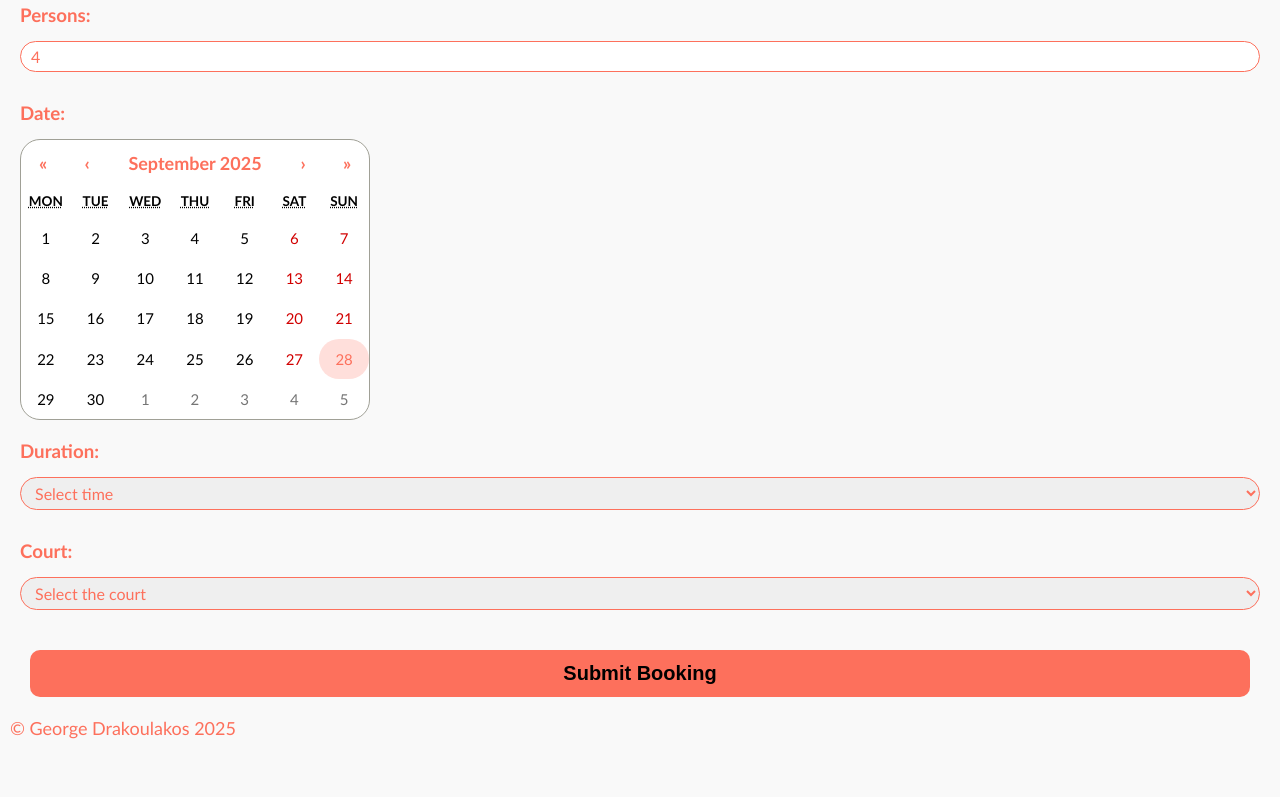
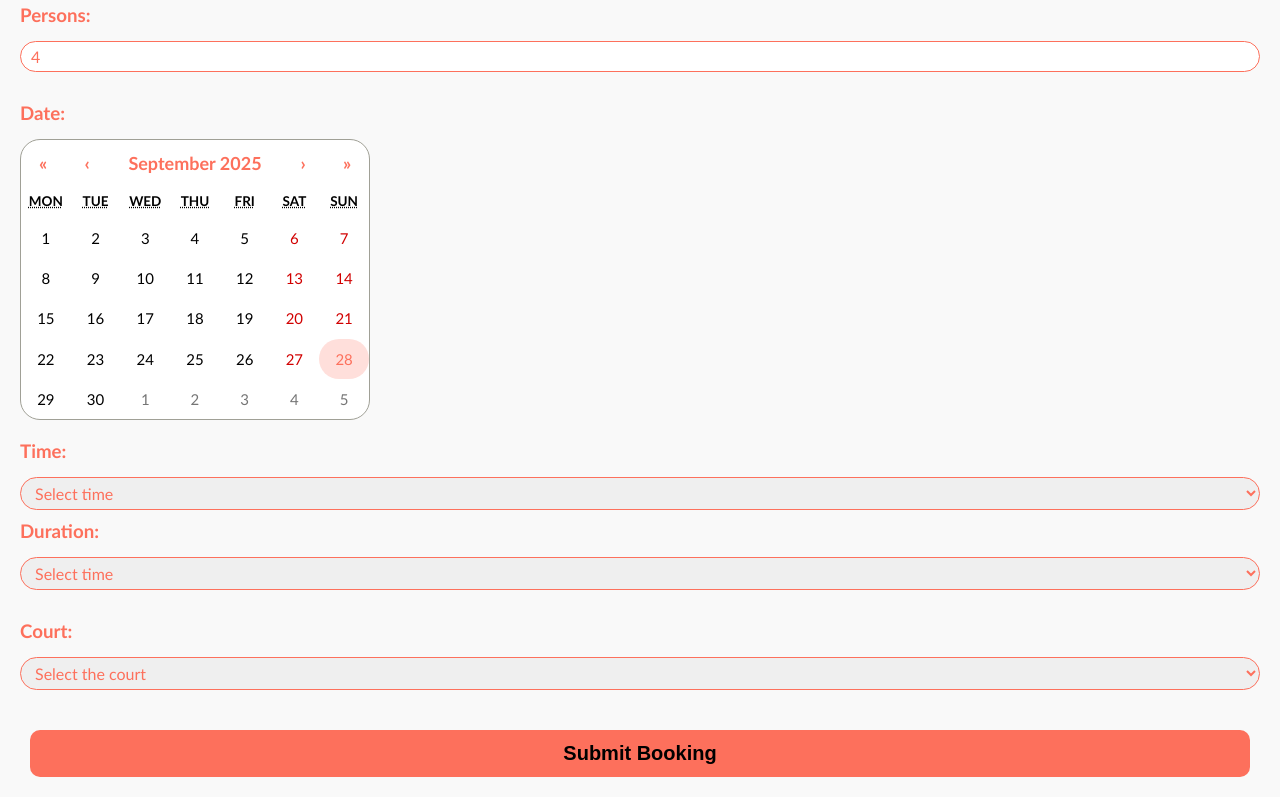
Before and after one commit to gdrakoulakos/athlisis-hub, a Next.js app: page /booking in a window 1280 px wide. Shown: the part 431-1228 px from the top of the page. Before the commit the page ends 1180 px from the top, so only its background shows below. Built offline with nearby package versions, Linux system fonts and the light colour scheme.

Commit message:
Add time selection to booking form and update confirmation popup

```diff
--- a/src/app/booking/page.js
+++ b/src/app/booking/page.js
@@ -14,12 +14,29 @@ export default function Booking() {
     phone: "",
     persons: 4,
     bookingType: "Friendly",
+    time: "",
   });
   const [isPopUpVisible, setIsPopUpVisible] = useState(false);
 
   const bookingTypeOptions = ["Friendly", "Tournament", "Party", "Other"];
 
   const timeOptions = [
+    { label: "Select time", value: 0 },
+    { label: "8:00", value: "8:00:00" },
+    { label: "9:00", value: "9:00:00" },
+    { label: "10:00", value: "10:00:00" },
+    { label: "11:00", value: "11:00:00" },
+    { label: "12:00", value: "12:00:00" },
+    { label: "13:00", value: "13:00:00" },
+    { label: "14:00", value: "14:00:00" },
+    { label: "17:00", value: "17:00:00" },
+    { label: "18:00", value: "18:00:00" },
+    { label: "19:00", value: "19:00:00" },
+    { label: "20:00", value: "20:00:00" },
+    { label: "21:00", value: "21:00:00" },
+  ];
+
+  const durationOptions = [
     { label: "Select time", value: 0 },
     { label: "1 hour", value: 1 },
     { label: "2 hours", value: 2 },
@@ -150,15 +167,36 @@ export default function Booking() {
           calendarType="iso8601"
         />
       </div>
-      <div className={styles.timeSelectionContainer}>
-        <h3>Duration:</h3>
+      <div className={styles.timeContainer}>
+        <h3>Time:</h3>
         <select
           className={styles.timeOptionsContainer}
           name="time"
           id="time-select"
+          onChange={(e) =>
+            setBookingData((prev) => ({
+              ...prev,
+              time: e.target.value,
+            }))
+          }
+          value={bookingData.time}
+        >
+          {timeOptions.map((time, index) => (
+            <option key={index} value={time.value}>
+              {time.label}
+            </option>
+          ))}
+        </select>
+      </div>
+      <div className={styles.durationSelectionContainer}>
+        <h3>Duration:</h3>
+        <select
+          className={styles.durationOptionsContainer}
+          name="time"
+          id="time-select"
           onChange={handleTimeValueChange}
         >
-          {timeOptions.map((option, index) => (
+          {durationOptions.map((option, index) => (
             <option key={index} value={option.value}>
               {option.label}
             </option>
--- a/src/app/booking/page.module.css
+++ b/src/app/booking/page.module.css
@@ -9,7 +9,7 @@
 .bookingTypeContainer,
 .personsContainer,
 .dateSelectionContainer,
-.timeSelectionContainer,
+.durationSelectionContainer,
 .courtSelectionContainer {
   margin-bottom: 20px;
 }
--- a/src/app/components/popUps/ConfirmationPopUp/ConfirmationPopUp.js
+++ b/src/app/components/popUps/ConfirmationPopUp/ConfirmationPopUp.js
@@ -9,6 +9,7 @@ export default function ConfirmationPopUp({ bookingData, setIsPopUpVisible }) {
       <p>Booking Type: {bookingData.bookingType}</p>
       <p>Persons: {bookingData.persons}</p>
       <p>Date: {bookingData.date.toDateString()}</p>
+      <p>Time: {bookingData.time}</p>
       <p>Duration: {bookingData.duration} hours</p>
       <p>Court: Court {bookingData.court}</p>
       <div className={styles.buttonContainer}>
```
